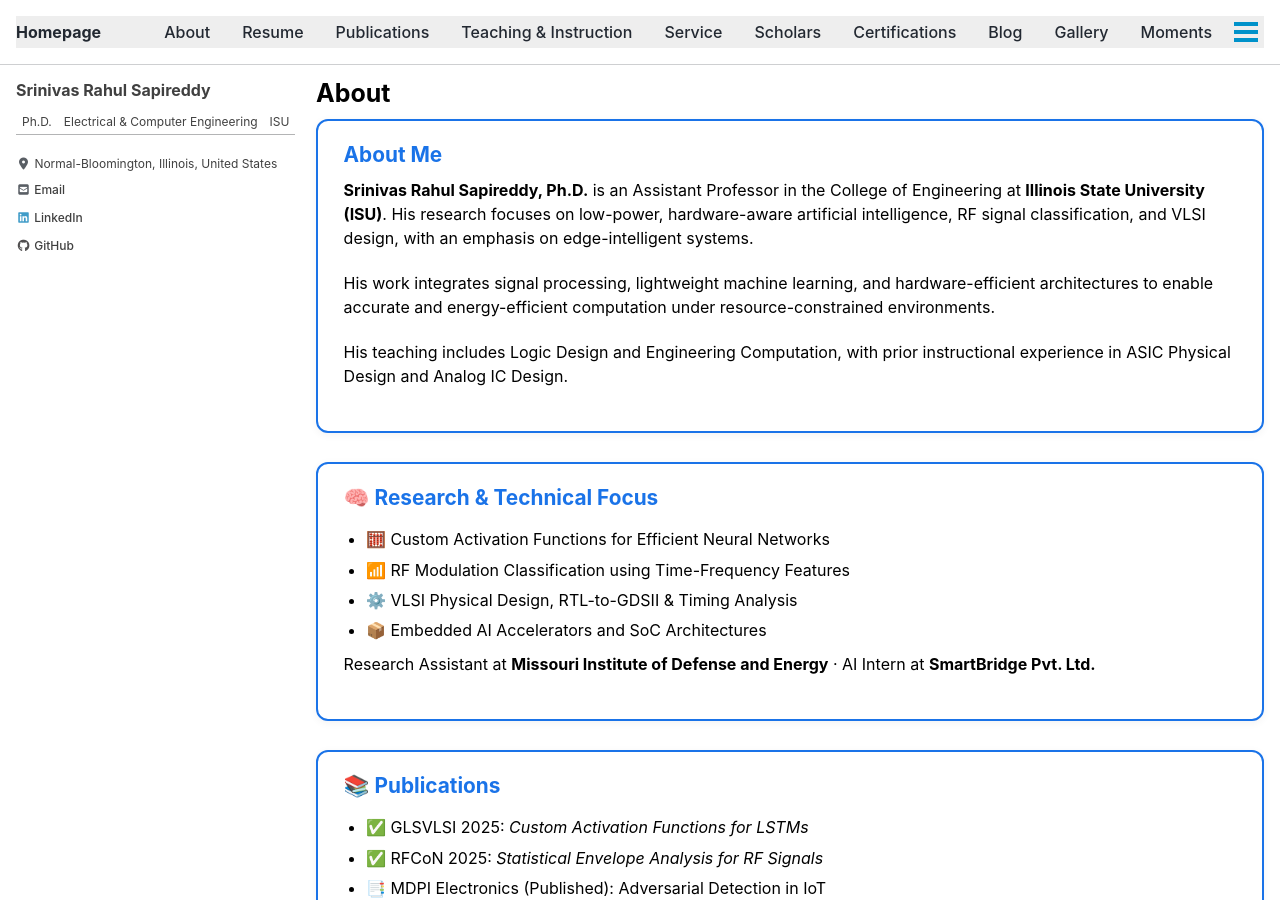
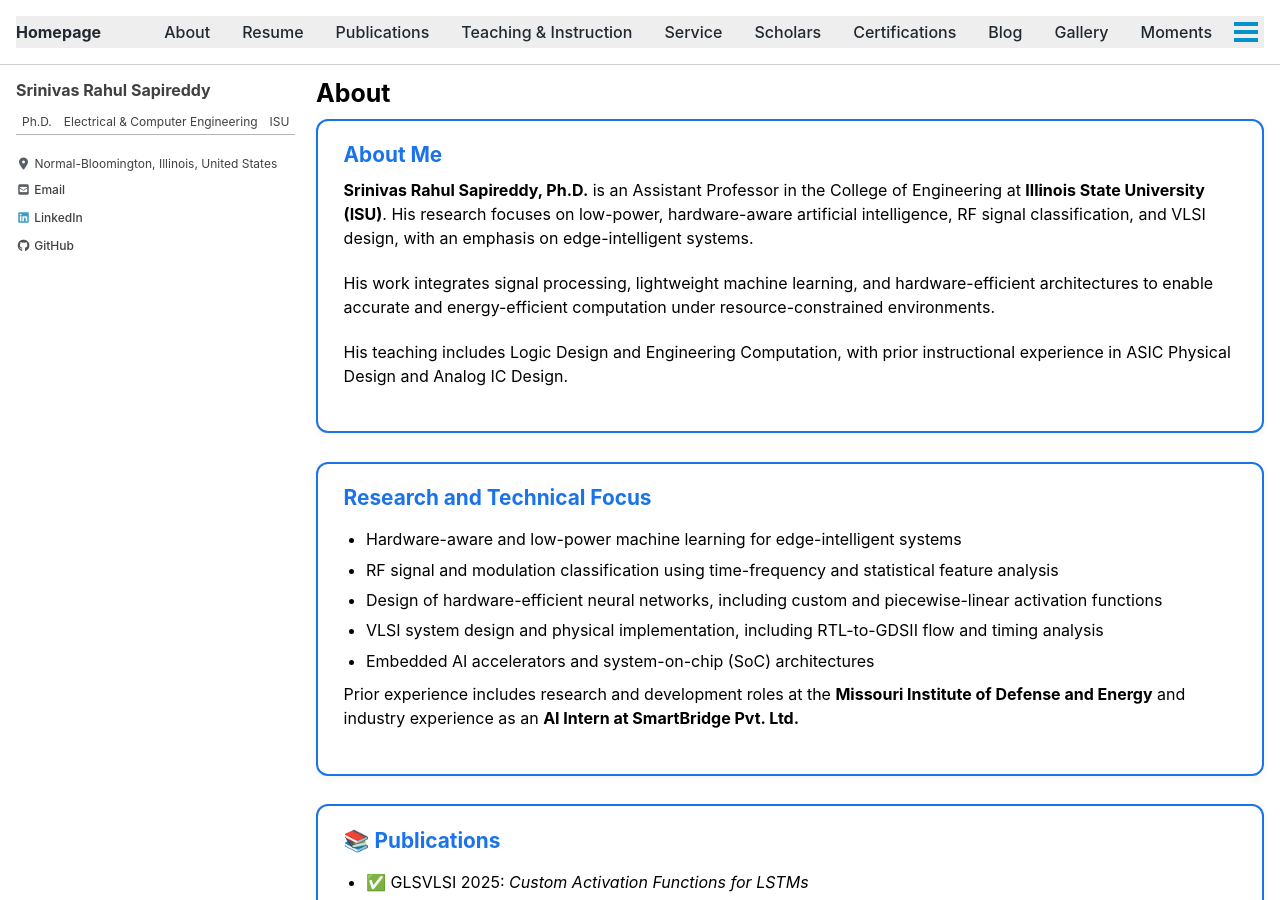
Before and after one commit to srsapireddy/srsapireddy.github.io, a Jekyll site: the page built from _pages/about.md, in a window 1280 px wide and 900 px high. Built offline with Jekyll 4.4.1, drawn with Linux system fonts in a browser that asks for light colours; cached includes are drawn as plain includes; nearby versions of some CDN libraries.

Commit message:
Update about.md

```diff
--- a/_pages/about.md
+++ b/_pages/about.md
@@ -76,17 +76,21 @@ a:hover {
 
 
 <div class="about-section">
-<h3>🧠 Research & Technical Focus</h3>
-<ul>
-  <li>🧮 Custom Activation Functions for Efficient Neural Networks</li>
-  <li>📶 RF Modulation Classification using Time-Frequency Features</li>
-  <li>⚙️ VLSI Physical Design, RTL-to-GDSII & Timing Analysis</li>
-  <li>📦 Embedded AI Accelerators and SoC Architectures</li>
-</ul>
-<p>
-Research Assistant at <strong>Missouri Institute of Defense and Energy</strong> · AI Intern at <strong>SmartBridge Pvt. Ltd.</strong>
-</p>
+  <h3>Research and Technical Focus</h3>
+  <ul>
+    <li>Hardware-aware and low-power machine learning for edge-intelligent systems</li>
+    <li>RF signal and modulation classification using time-frequency and statistical feature analysis</li>
+    <li>Design of hardware-efficient neural networks, including custom and piecewise-linear activation functions</li>
+    <li>VLSI system design and physical implementation, including RTL-to-GDSII flow and timing analysis</li>
+    <li>Embedded AI accelerators and system-on-chip (SoC) architectures</li>
+  </ul>
+  <p>
+    Prior experience includes research and development roles at the
+    <strong>Missouri Institute of Defense and Energy</strong> and industry experience as an
+    <strong>AI Intern at SmartBridge Pvt. Ltd.</strong>
+  </p>
 </div>
+
 
 <div class="about-section">
 <h3>📚 Publications</h3>
```
